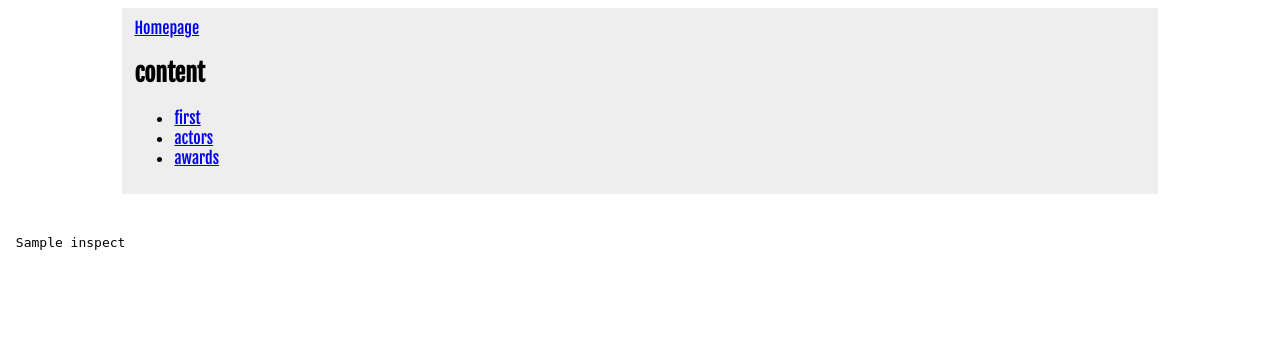
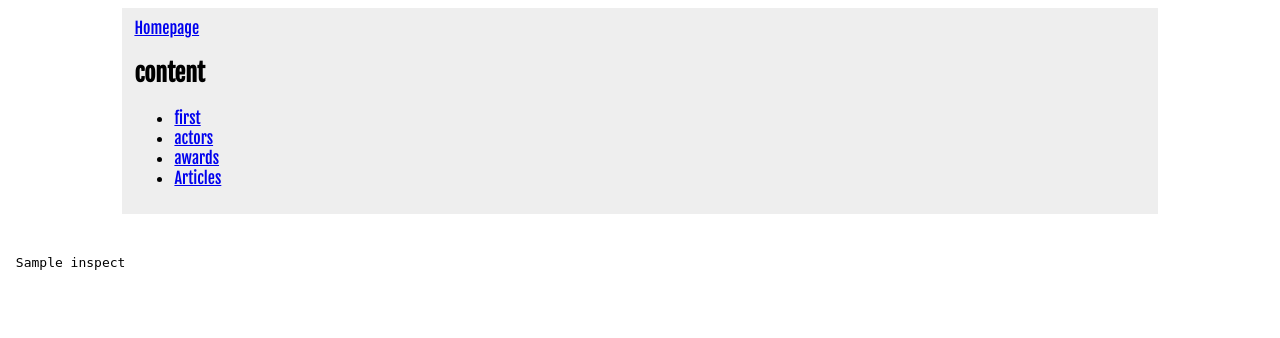
Before and after one commit to yakoub/django_training, a Django app: template templates/content.html in a window 1280 px wide. Shown: the top 338 px of the page. Run offline with Django 3.2, Linux system fonts and the light colour scheme; the template is opened without the code that fills it: most values are stand-ins (such as "Sample title", 1, 10 or a date in 2020).

Commit message:
articls link in main content

```diff
--- a/templates/content.html
+++ b/templates/content.html
@@ -8,5 +8,6 @@
     <li> <a href="{% url 'first:list' %}"> first </a> </li>
     <li> <a href="{% url 'actors:list' %}"> actors </a> </li>
     <li> <a href="{% url 'actors:award-list' %}"> awards </a> </li>
+    <li> <a href="{% url 'articles:list' %}"> Articles </a> </li>
   </ul>
 {% endblock body %}
```
